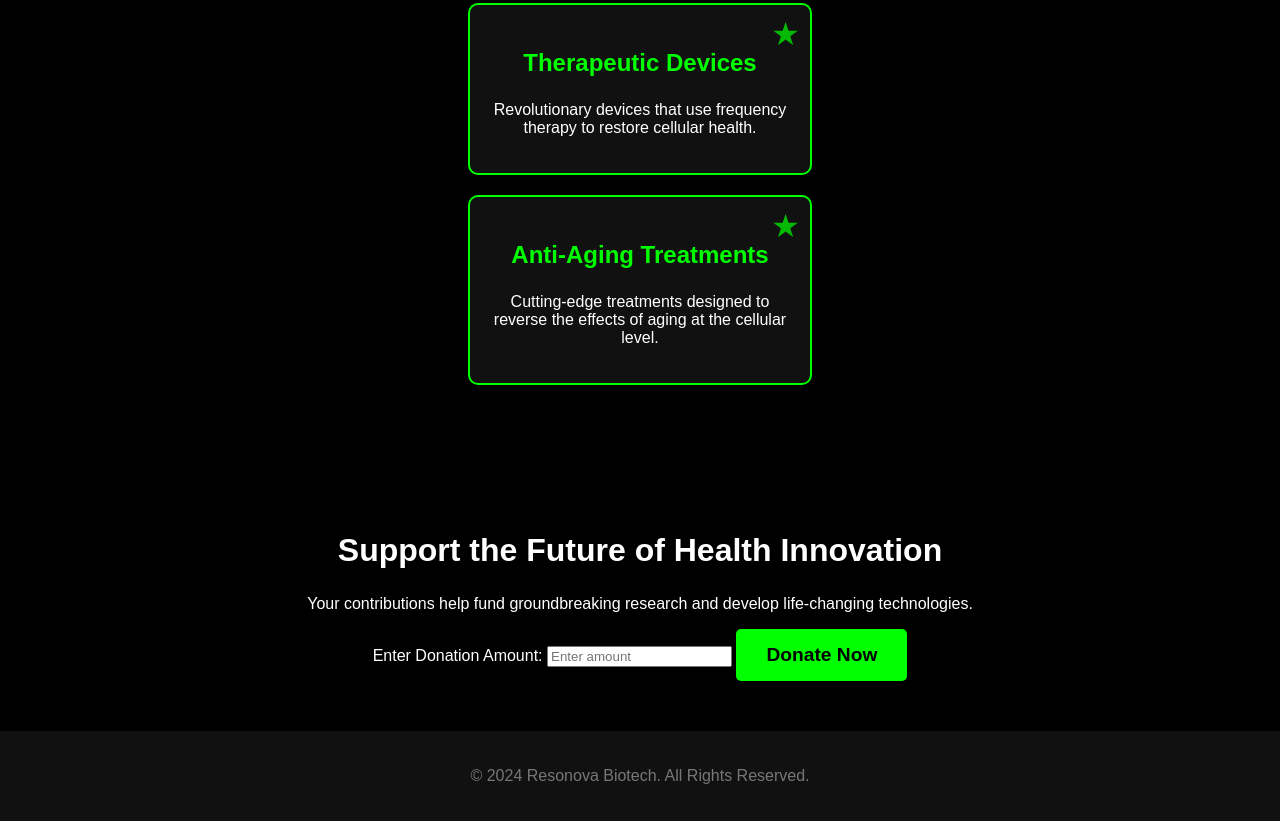
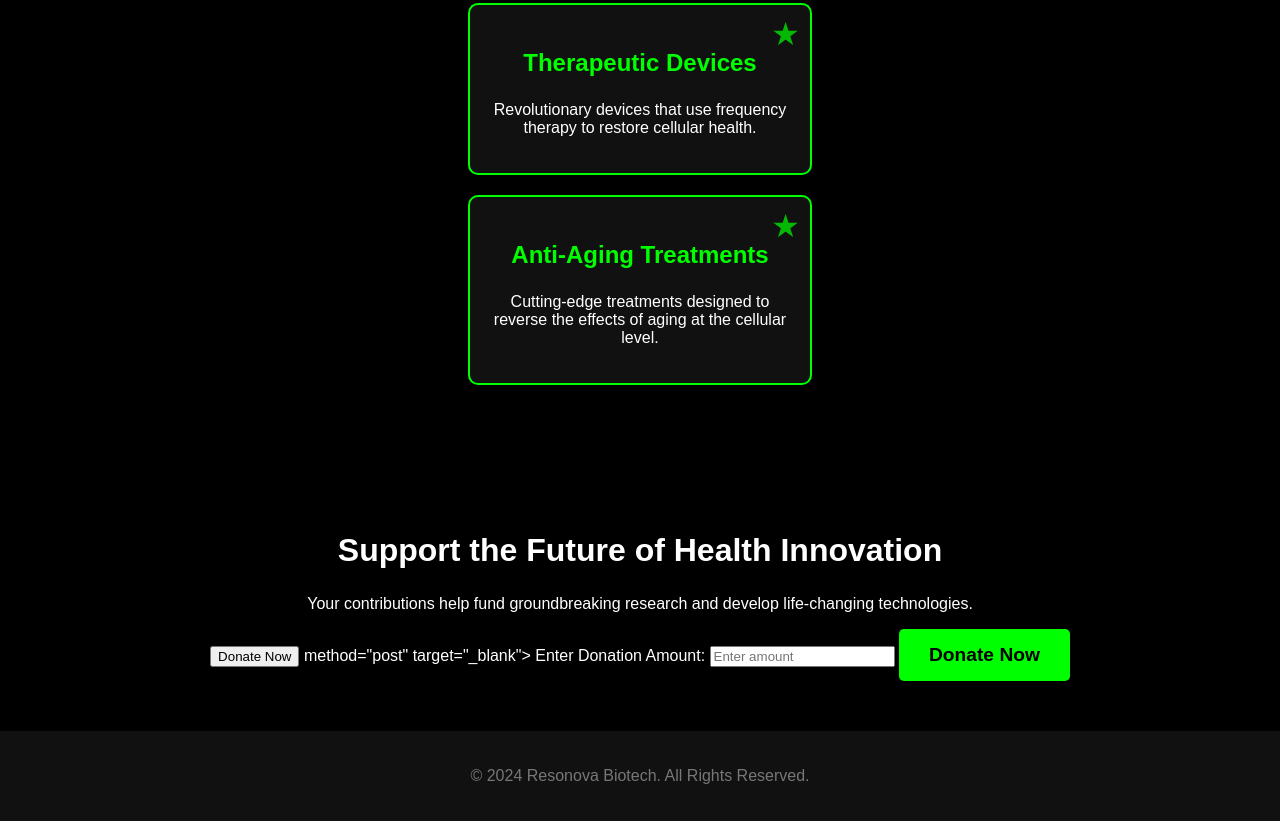
Before and after one commit to Resonova/Resonova-Bioacoustics, a plain HTML site: page index.html in a window 1280 px wide. Shown: the part 758-1579 px from the top of the page. Drawn offline with Linux system fonts and the light colour scheme.

Commit message:
Update index.html

```diff
--- a/index.html
+++ b/index.html
@@ -32,7 +32,16 @@
   <section class="donations" id="donate">
   <h2>Support the Future of Health Innovation</h2>
   <p>Your contributions help fund groundbreaking research and develop life-changing technologies.</p>
-  <form action="https://www.paypal.com/donate" method="post" target="_blank">
+  <form action="<!DOCTYPE html>
+<html>
+<head>
+    <title>Donation Page</title>
+</head>
+<body>
+    <!-- Donation Button -->
+    <button onclick="window.location.href='https://www.yourdonationpage.com'">Donate Now</button>
+</body>
+</html> method="post" target="_blank">
     <label for="donation-amount">Enter Donation Amount:</label>
     <input type="number" id="donation-amount" name="amount" min="1" placeholder="Enter amount" required>
     <button type="submit" class="donate-button">Donate Now</button>
```
